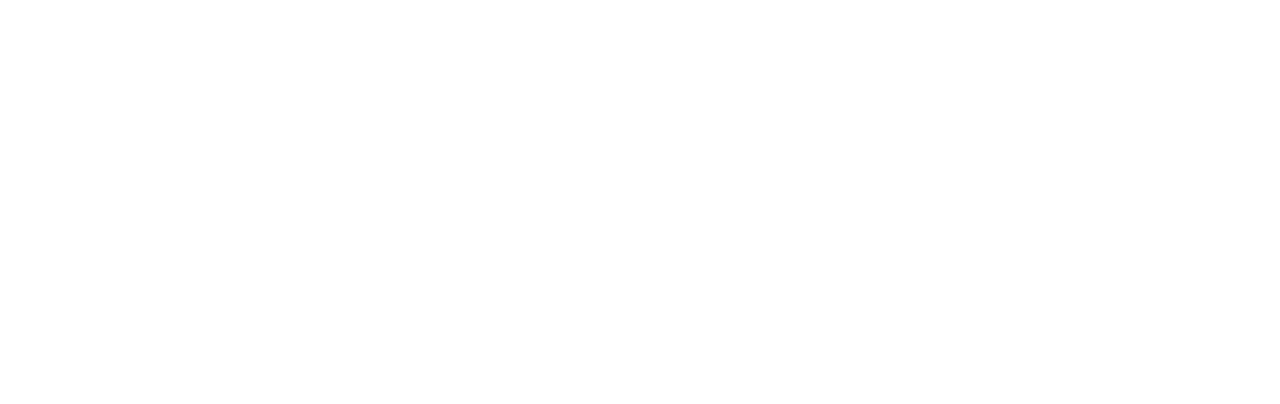
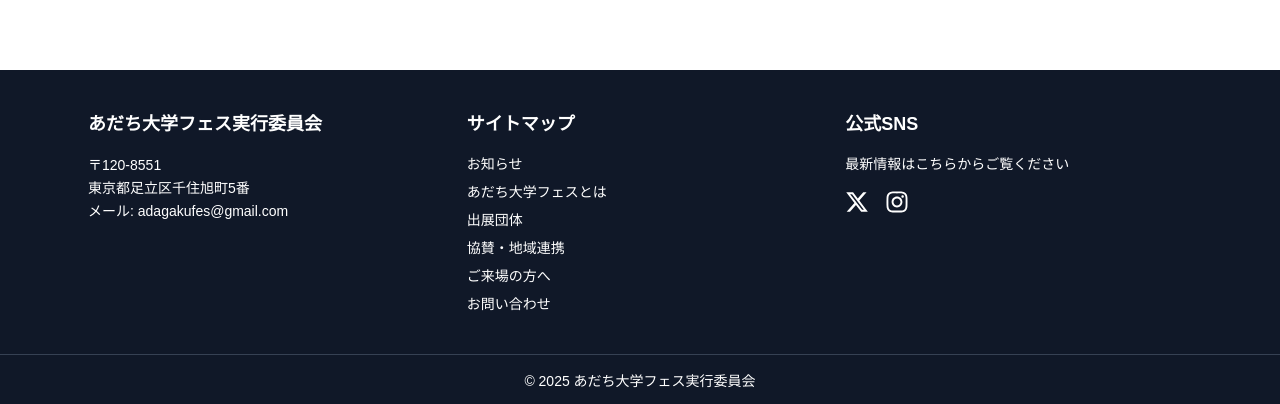
Before and after one commit to adagakufes-team/website, a Next.js app: page / in a window 1280 px wide. Shown: the part 890-1294 px from the top of the page. Before the commit the page ends 880 px from the top, so only its background shows below. Built offline with nearby package versions, Linux system fonts and the light colour scheme.

Commit message:
feat: footer
フッターの制作をしました。

```diff
--- a/package.json
+++ b/package.json
@@ -11,7 +11,8 @@
   "dependencies": {
     "next": "16.2.3",
     "react": "19.2.4",
-    "react-dom": "19.2.4"
+    "react-dom": "19.2.4",
+    "react-icons": "^5.6.0"
   },
   "devDependencies": {
     "@tailwindcss/postcss": "^4",
--- a/src/app/layout.tsx
+++ b/src/app/layout.tsx
@@ -2,6 +2,8 @@
 import { Geist, Geist_Mono } from "next/font/google";
 import "./globals.css";
 import Header from "@/components/layout/Header";
+import Footer from "@/components/layout/Footer";
+
 
 const geistSans = Geist({
   variable: "--font-geist-sans",
@@ -14,8 +16,11 @@
 });
 
 export const metadata: Metadata = {
-  title: "Create Next App",
-  description: "Generated by create next app",
+  title: "あだち大学フェス",
+  openGraph: {
+    title: "あだち大学フェス",
+    images: ["/assets/images/ogp.png"],
+  },
 };
 
 export default function RootLayout({
@@ -32,6 +37,7 @@
       <body className="min-h-full flex flex-col">
         <Header/>
         {children}
+        <Footer />
       </body>
     </html>
   );
--- a/src/app/page.tsx
+++ b/src/app/page.tsx
@@ -4,7 +4,7 @@
   return (
     <div className="flex min-h-screen items-center justify-center">
       <Image
-        src="/assets/images/logo/logo-vertical.png"
+        src="/logo/logo-vertical.png"
         alt="あだち大学フェス"
         width={480}
         height={480}
--- /dev/null
+++ b/src/components/layout/Footer.tsx
@@ -0,0 +1,59 @@
+import Link from "next/link";
+import { FaXTwitter, FaInstagram } from "react-icons/fa6";
+
+export default function Footer() {
+  return (
+    <footer className="bg-gray-900 text-white mt-20">
+      <div className="max-w-6xl mx-auto px-6 py-10 grid md:grid-cols-3 gap-8">
+
+        {/* 左：団体情報 */}
+        <div>
+          <h2 className="text-lg font-bold mb-4">
+            あだち大学フェス実行委員会
+          </h2>
+          <p className="text-sm leading-relaxed">
+            〒120-8551<br />
+            東京都足立区千住旭町5番<br />
+            メール: adagakufes@gmail.com
+          </p>
+        </div>
+
+        {/* 中：サイトマップ */}
+        <div>
+          <h2 className="text-lg font-bold mb-4">サイトマップ</h2>
+          <ul className="space-y-2 text-sm">
+            <li><Link href="/news">お知らせ</Link></li>
+            <li><Link href="/about">あだち大学フェスとは</Link></li>
+            <li><Link href="/booths">出展団体</Link></li>
+            <li><Link href="/sponsor">協賛・地域連携</Link></li>
+            <li><Link href="/visitor">ご来場の方へ</Link></li>
+            <li><Link href="/contact">お問い合わせ</Link></li>
+          </ul>
+        </div>
+
+        {/* 右：SNS */}
+        <div>
+          <h2 className="text-lg font-bold mb-4">公式SNS</h2>
+          <p className="text-sm mb-4">
+            最新情報はこちらからご覧ください
+          </p>
+
+          <div className="flex gap-4 text-2xl">
+            <a href="https://twitter.com" target="_blank">
+              <FaXTwitter />
+            </a>
+            <a href="https://instagram.com" target="_blank">
+              <FaInstagram />
+            </a>
+          </div>
+        </div>
+
+      </div>
+
+      {/* 下のライン */}
+      <div className="border-t border-gray-700 text-center py-4 text-sm">
+        © 2025 あだち大学フェス実行委員会
+      </div>
+    </footer>
+  );
+}
```
Also changed, not shown: 1 other file (tests, documents, lock files or other folders).
